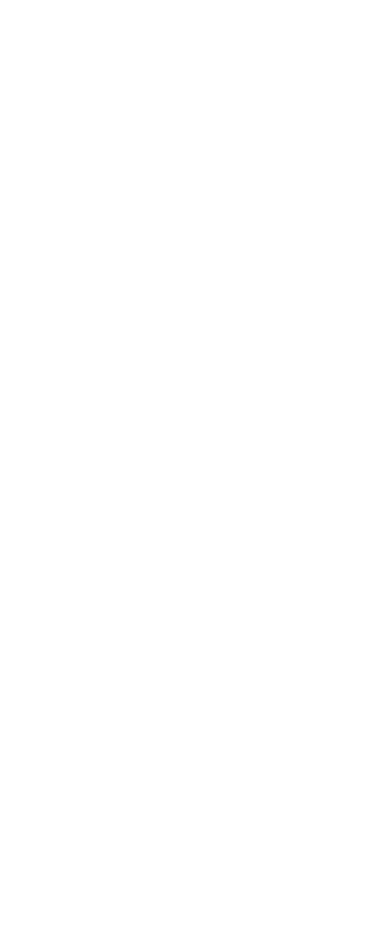
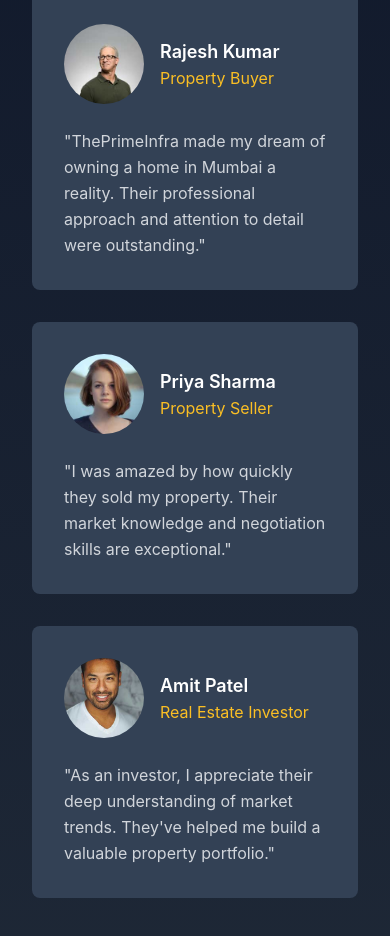
Before and after one commit to info-higaurav/theprimeinfra, a React (Vite) app in the folder client/: page / in a window 390 px wide. Shown: the part 10200-11136 px from the top of the page. Before the commit the page ends 9872 px from the top, so only its background shows below. Built offline with nearby package versions, Linux system fonts and the light colour scheme.

Commit message:
Add Testimonials Component

```diff
--- a/client/src/pages/home/index.tsx
+++ b/client/src/pages/home/index.tsx
@@ -5,6 +5,7 @@
 import Pricing from "../pricing";
 import About from "../about";
 import ContactUs from "../contact-us";
+import Testimonials from "../testimonials";
 
 export default function Home() {
     return (
@@ -16,6 +17,7 @@
             <Pricing />
             <About />
             <ContactUs />
+            <Testimonials />
         </>
     );
 }
--- /dev/null
+++ b/client/src/pages/testimonials/index.tsx
@@ -0,0 +1,105 @@
+import { motion, useInView } from "framer-motion";
+import { useRef } from "react";
+
+export default function Testimonials() {
+    const ref = useRef(null);
+    const isInView = useInView(ref, { once: false, amount: 0.3 });
+
+    const containerVariants = {
+        hidden: { opacity: 0 },
+        visible: {
+            opacity: 1,
+            transition: {
+                staggerChildren: 0.2
+            }
+        }
+    };
+
+    const cardVariants = {
+        hidden: {
+            opacity: 0,
+            y: 50
+        },
+        visible: {
+            opacity: 1,
+            y: 0,
+            transition: {
+                duration: 0.5
+            }
+        }
+    };
+
+    return (
+        <div className="py-32 min-h-screen bg-gradient-to-b from-slate-900 to-gray-800">
+            <div className="container mx-auto px-4 py-16">
+                <motion.h1
+                    initial={{ opacity: 0, y: -20 }}
+                    animate={isInView ? { opacity: 1, y: 0 } : { opacity: 0, y: -20 }}
+                    transition={{ duration: 0.5 }}
+                    className="text-4xl md:text-5xl font-bold text-white text-center mb-12"
+                >
+                    What Our <span className="text-amber-400">Clients Say</span>
+                </motion.h1>
+
+                <motion.div
+                    ref={ref}
+                    variants={containerVariants}
+                    initial="hidden"
+                    animate={isInView ? "visible" : "hidden"}
+                    className="grid grid-cols-1 md:grid-cols-3 gap-8 px-4"
+                >
+                    <motion.div variants={cardVariants} className="bg-slate-700 p-8 rounded-lg hover:bg-slate-600 transition-all duration-300">
+                        <div className="flex items-center space-x-4 mb-6">
+                            <img
+                                src="./assets/images/Manoj-Jayant.jpg"
+                                alt="Rajesh Kumar"
+                                className="w-20 h-20 rounded-full object-cover"
+                            />
+                            <div>
+                                <h3 className="text-white font-semibold text-lg">Rajesh Kumar</h3>
+                                <p className="text-amber-400">Property Buyer</p>
+                            </div>
+                        </div>
+                        <p className="text-gray-300 leading-relaxed">
+                            "ThePrimeInfra made my dream of owning a home in Mumbai a reality. Their professional approach and attention to detail were outstanding."
+                        </p>
+                    </motion.div>
+
+                    <motion.div variants={cardVariants} className="bg-slate-700 p-8 rounded-lg hover:bg-slate-600 transition-all duration-300">
+                        <div className="flex items-center space-x-4 mb-6">
+                            <img
+                                src="./assets/images/Priya-Sharma.jpg"
+                                alt="Priya Sharma"
+                                className="w-20 h-20 rounded-full object-cover"
+                            />
+                            <div>
+                                <h3 className="text-white font-semibold text-lg">Priya Sharma</h3>
+                                <p className="text-amber-400">Property Seller</p>
+                            </div>
+                        </div>
+                        <p className="text-gray-300 leading-relaxed">
+                            "I was amazed by how quickly they sold my property. Their market knowledge and negotiation skills are exceptional."
+                        </p>
+                    </motion.div>
+
+                    <motion.div variants={cardVariants} className="bg-slate-700 p-8 rounded-lg hover:bg-slate-600 transition-all duration-300">
+                        <div className="flex items-center space-x-4 mb-6">
+                            <img
+                                src="./assets/images/Amit-Patel.jpg"
+                                alt="Amit Patel"
+                                className="w-20 h-20 rounded-full object-cover"
+                            />
+                            <div>
+                                <h3 className="text-white font-semibold text-lg">Amit Patel</h3>
+                                <p className="text-amber-400">Real Estate Investor</p>
+                            </div>
+                        </div>
+                        <p className="text-gray-300 leading-relaxed">
+                            "As an investor, I appreciate their deep understanding of market trends. They've helped me build a valuable property portfolio."
+                        </p>
+                    </motion.div>
+                </motion.div>
+            </div>
+        </div>
+    )
+}
```
